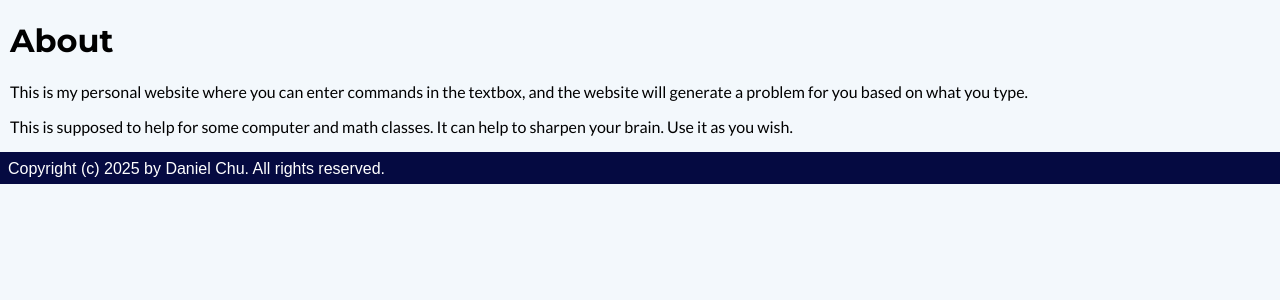
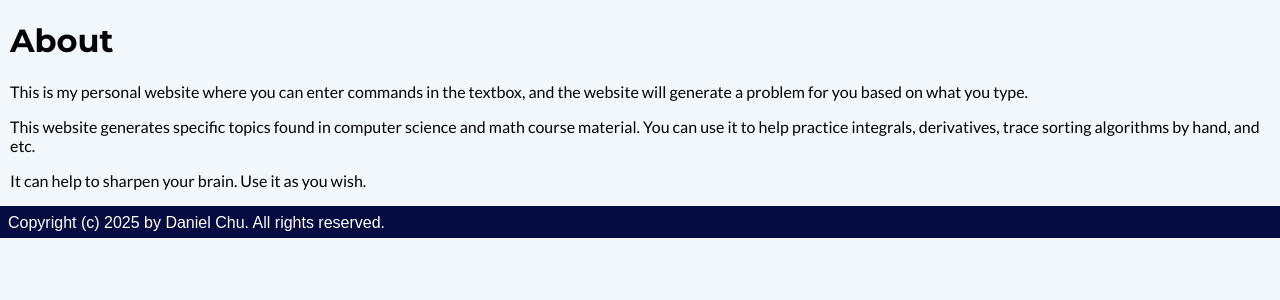
Before and after one commit to danchurlian/DChu-s-Problem-Generator, a Flask app: page /about in a window 1280 px wide. Shown: the part 32-332 px from the top of the page. Run offline with Flask 3, Linux system fonts and the light colour scheme.

Commit message:
Update about page

```diff
--- a/templates/about.html
+++ b/templates/about.html
@@ -21,7 +21,10 @@
                 This is my personal website where you can enter commands in the textbox, and the website will generate a problem for you based on what you type.
             </p>
             <p>
-                This is supposed to help for some computer and math classes. It can help to sharpen your brain. Use it as you wish.
+                This website generates specific topics found in computer science and math course material. You can use it to help practice integrals, derivatives, trace sorting algorithms by hand, and etc.
+            </p>
+            <p>
+                It can help to sharpen your brain. Use it as you wish.
             </p>
         </section>
         {{ utils.footer() }}
```
